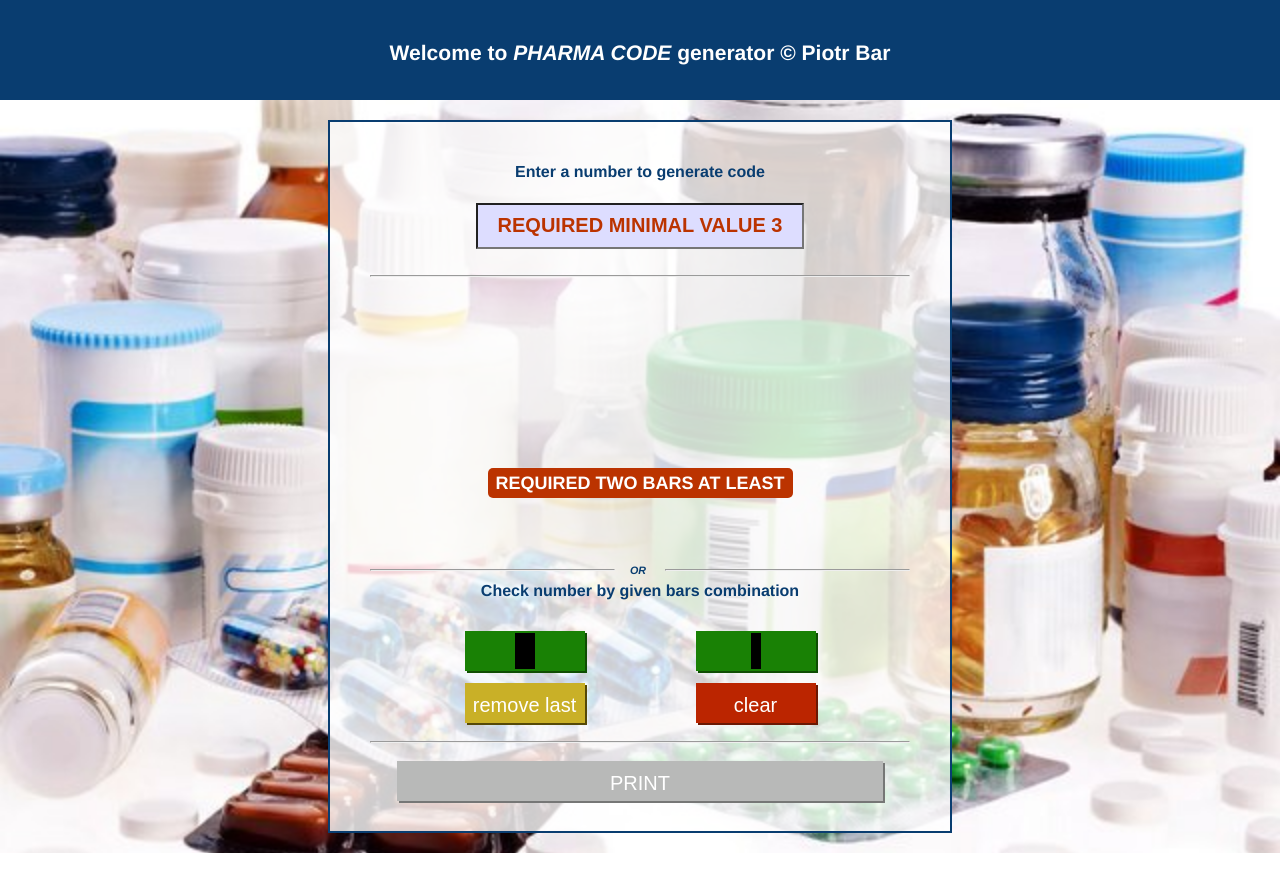
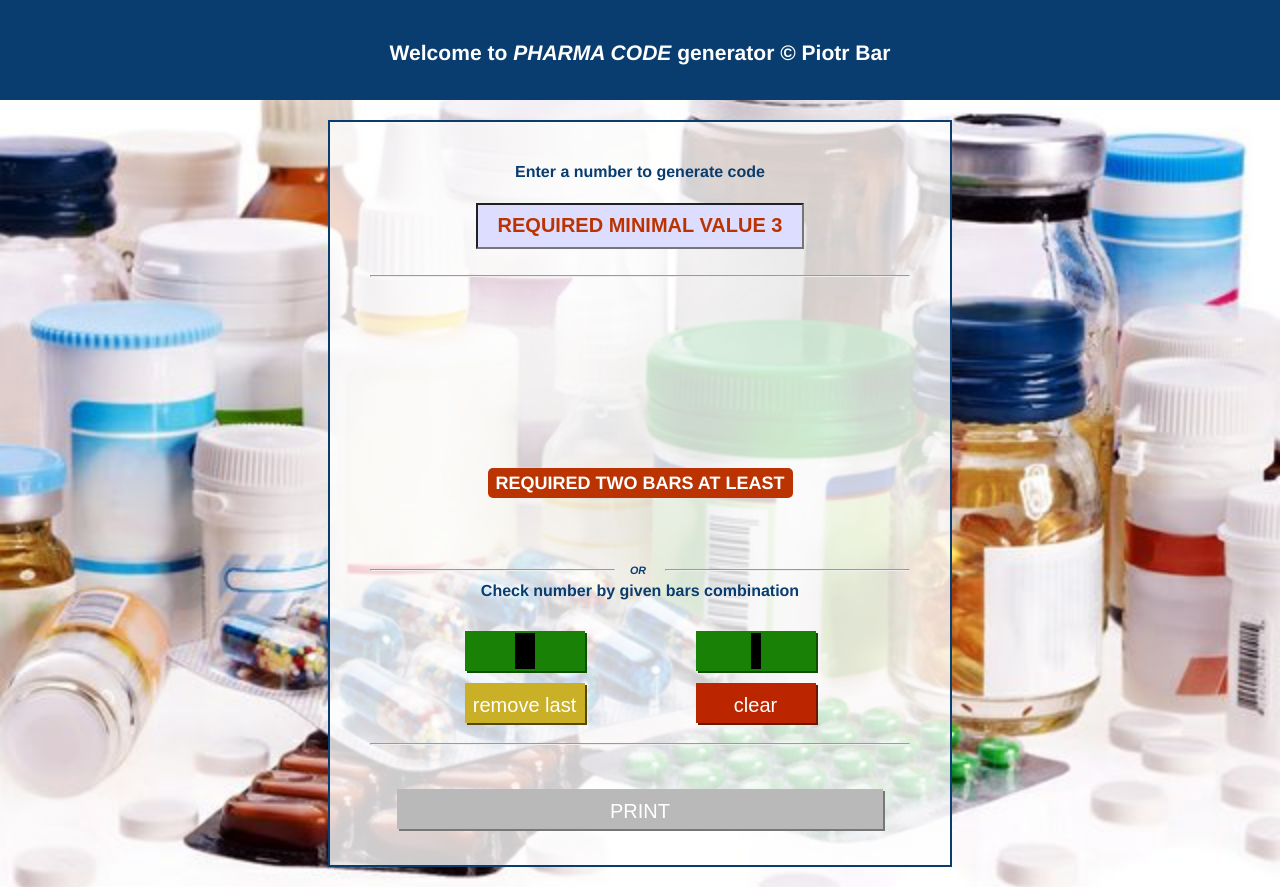
Before and after one commit to sb17018/laetus-code_react, a React (Create React App) app: page / in a window 1280 px wide. Before the commit the page ends 853 px from the top, so only its background shows below. Built offline with nearby package versions, Linux system fonts and the light colour scheme.

Commit message:
Add sliding in effect to print panel

```diff
--- a/src/components/elements/CodeModuleOption.module.css
+++ b/src/components/elements/CodeModuleOption.module.css
@@ -1,4 +1,4 @@
-label div, label input, .radio-wrapper{
+label div, label, .radio-wrapper{
     width: fit-content;
     display: inline-block;
     vertical-align: middle;
--- a/src/components/panels/PrintPanel.js
+++ b/src/components/panels/PrintPanel.js
@@ -22,14 +22,27 @@ function PrintPanel(props) {
 
     let barCodeSettings = "";
     let barsPrintButtonClass = "";
+    let printPanelClass = "";
     if (barsValue > 2 && barsValue <= MAX_VALUE) {
-        barCodeSettings = <>
-            <InputRadio ref={ref} id="codeMicro" name="codeSize" data-code-type="Micro" value="MICRO" data-code-measure="0.250" className={selectors["code-module-checkbox"]} onChange={checkValue} />
-            <InputRadio ref={ref} id="codeMini" name="codeSize" data-code-type="Mini" value="MINI" data-code-measure="0.375" className={selectors["code-module-checkbox"]} onChange={checkValue} />
-            <InputRadio ref={ref} id="codeStandard" name="codeSize" data-code-type="Standard" value="STANDARD" data-code-measure="0.500" className={selectors["code-module-checkbox"]} onChange={checkValue} defaultChecked="true" />
-        </>;
         barsPrintButtonClass = selectors["print-button-active"];
+        printPanelClass = selectors["panel-visible"];
     }
+    barCodeSettings = <div id={selectors.checkBoxesWrapper}>
+        <InputRadio ref={ref} id="codeMicro" name="codeSize" data-code-type="Micro" value="MICRO" data-code-measure="0.250" className={selectors["code-module-checkbox"]} onChange={checkValue} />
+        <InputRadio ref={ref} id="codeMini" name="codeSize" data-code-type="Mini" value="MINI" data-code-measure="0.375" className={selectors["code-module-checkbox"]} onChange={checkValue} />
+        <InputRadio ref={ref} id="codeStandard" name="codeSize" data-code-type="Standard" value="STANDARD" data-code-measure="0.500" className={selectors["code-module-checkbox"]} onChange={checkValue} defaultChecked="true" />
+    </div>;
+
+    // let barCodeSettings = "";
+    // let barsPrintButtonClass = "";
+    // if (barsValue > 2 && barsValue <= MAX_VALUE) {
+    //     barCodeSettings = <>
+    //         <InputRadio ref={ref} id="codeMicro" name="codeSize" data-code-type="Micro" value="MICRO" data-code-measure="0.250" className={selectors["code-module-checkbox"]} onChange={checkValue} />
+    //         <InputRadio ref={ref} id="codeMini" name="codeSize" data-code-type="Mini" value="MINI" data-code-measure="0.375" className={selectors["code-module-checkbox"]} onChange={checkValue} />
+    //         <InputRadio ref={ref} id="codeStandard" name="codeSize" data-code-type="Standard" value="STANDARD" data-code-measure="0.500" className={selectors["code-module-checkbox"]} onChange={checkValue} defaultChecked="true" />
+    //     </>;
+    //     barsPrintButtonClass = selectors["print-button-active"];
+    // }
 
     function clickFunction(ev) {
 
@@ -46,13 +59,17 @@ function PrintPanel(props) {
             }
         );
     }
-    return <div className={selectors["print-panel"] + " " + selectors[props.className]}>
-        <form onSubmit={clickFunction}>
-            <hr />
-            {barCodeSettings}
-            <Button id={selectors.printingButton} className={barsPrintButtonClass}><p>PRINT</p></Button>
-        </form>
-    </div>;
+    return <>
+        <hr id={selectors.dividerLine}/>
+        <div id={selectors.printPanelWrapper} className={printPanelClass}>
+            <div className={selectors["print-panel"] + " " + printPanelClass}>
+                <form onSubmit={clickFunction}>
+                    {barCodeSettings}
+                    <Button id={selectors.printingButton} className={barsPrintButtonClass}><p>PRINT</p></Button>
+                </form>
+            </div>
+        </div>
+    </>;
 }
 
 export default PrintPanel;
--- a/src/components/panels/PrintPanel.module.css
+++ b/src/components/panels/PrintPanel.module.css
@@ -1,23 +1,41 @@
-.print-panel{
+hr#dividerLine {
+    margin: 20px 0;
+}
+
+#printPanelWrapper {
+    width: 100%;
+    height: 80px;
+    position: relative;
+    background-color: transparent;
+    overflow: hidden;
+    transition: height .5s;
+}
+
+#printPanelWrapper.panel-visible {
+    height: 160px;
+}
+
+.print-panel {
     width: 100%;
     height: fit-content;
+    position: absolute;
     padding-top: 10px;
-    position: relative;
+    top: -80px;
+    transition: top .5s;
+}
+
+.print-panel.panel-visible {
     top: 0;
 }
 
-.print-panel.panel-visible{
-    top: 0;
-}
-
-.code-module-checkbox{
+.code-module-checkbox {
     display: inline-block;
 }
 
 #printingButton {
     width: 90%;
     height: 40px;
-	margin: 10px auto;
+    margin: 20px auto;
     padding: 2px;
     text-align: center;
     font-size: 20px;
```
Lines whose indentation alone changed are shown as unchanged.
